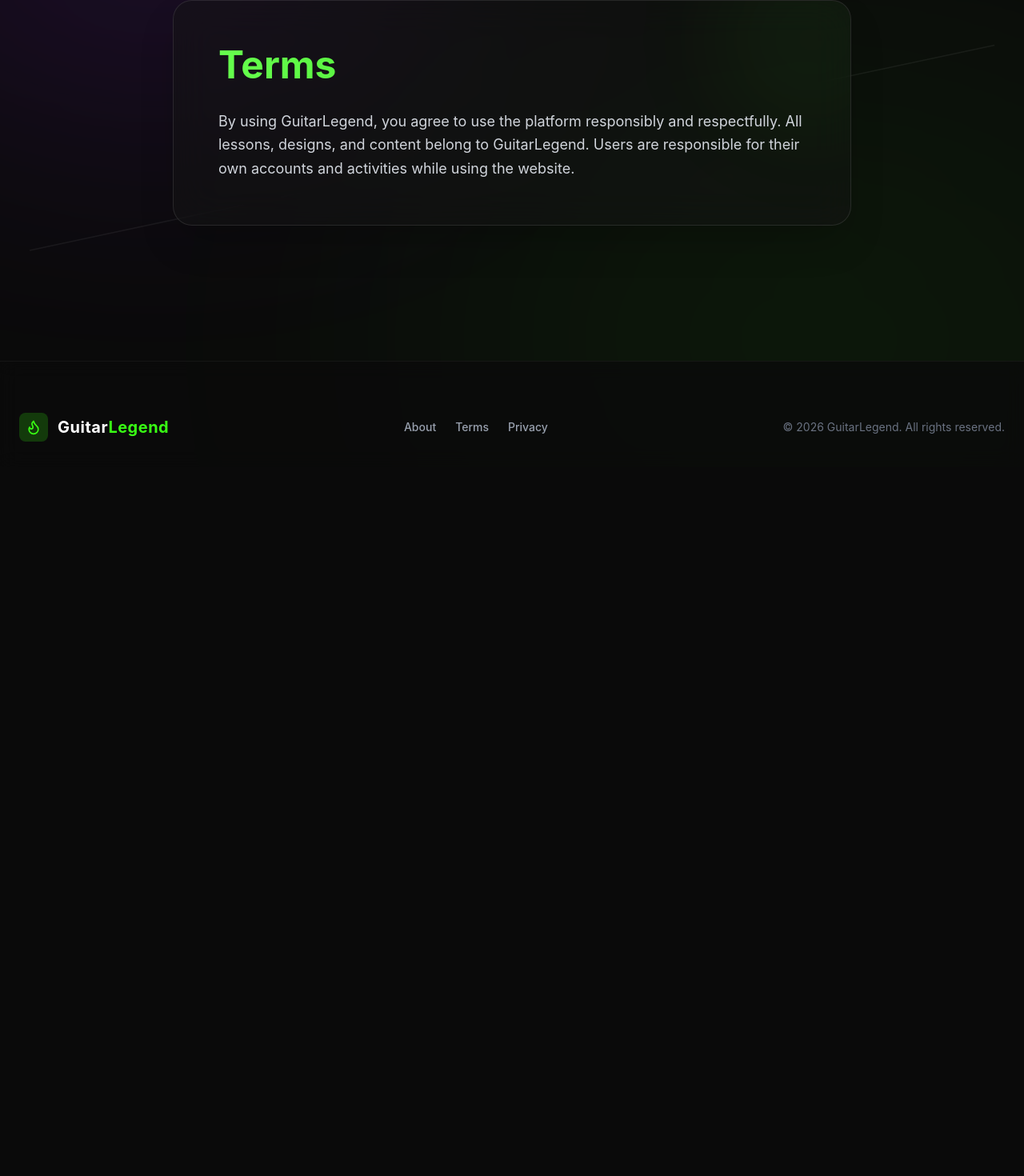
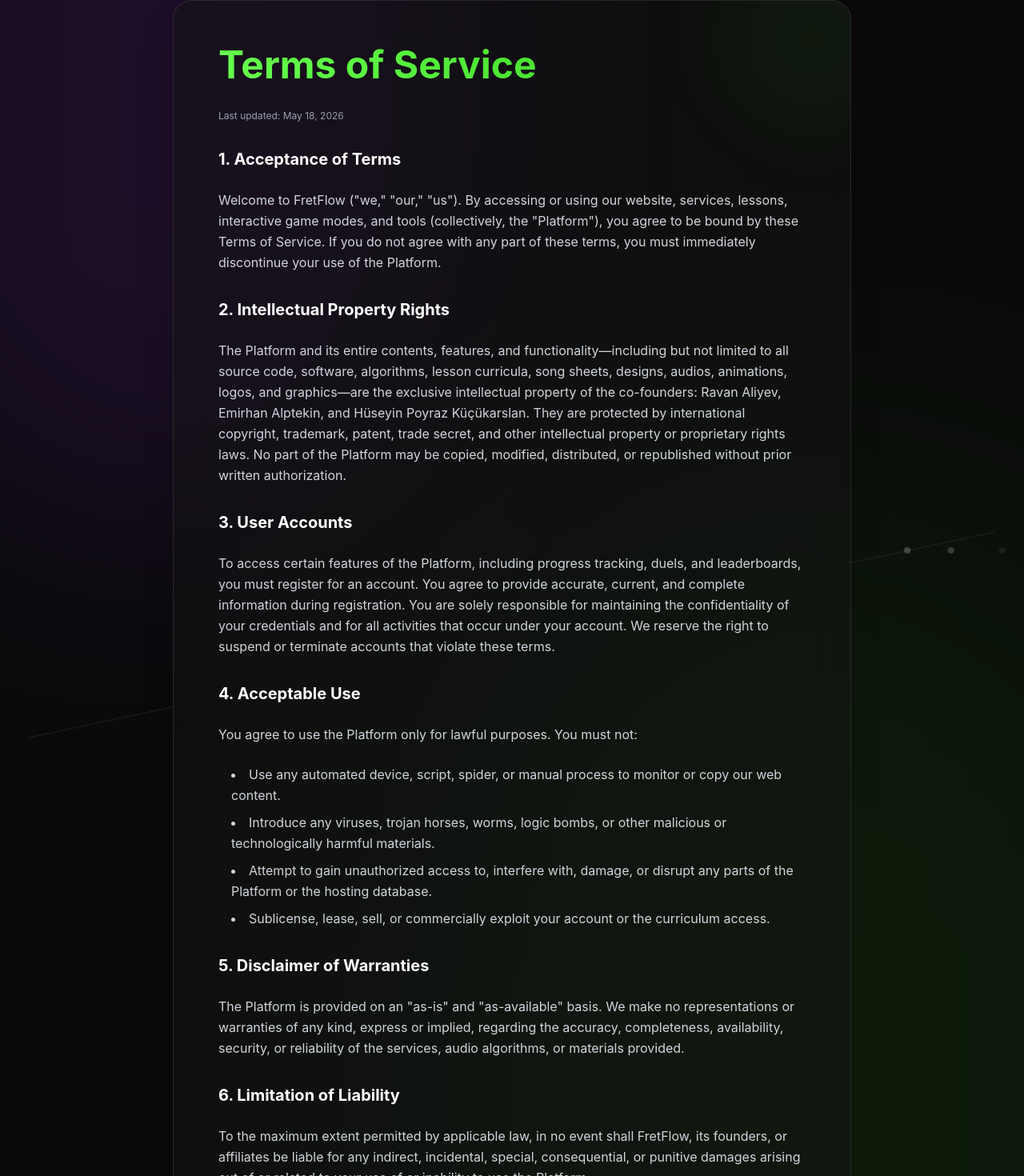
Before and after one commit to ravanaliyev/FretFlow, a React (Vite) app: page /terms in a window 1280 px wide. Shown: the part 216-1686 px from the top of the page at 80% size. Before the commit the page ends 800 px from the top, so only its background shows below. Built offline with nearby package versions, Linux system fonts and the light colour scheme; no server answers.

Commit message:
design: update terms & privacy policy clauses and apply mobile responsive sizing to dashboard sub-view headers

```diff
--- a/src/screens/dashboard/Dashboard.tsx
+++ b/src/screens/dashboard/Dashboard.tsx
@@ -1650,11 +1650,11 @@
         {/* Main Content - Full Width */}
         <main className="w-full">
           {(currentView === 'levels' || currentView === 'lessons') && (
-            <div className="mb-12">
-              <h2 className="text-4xl font-bold mb-3 text-white">
+            <div className="mb-6 md:mb-12">
+              <h2 className="text-2xl md:text-4xl font-bold mb-1.5 md:mb-3 text-white">
                 {isAllCompleted ? "Master of the Strings! 🏆" : "Welcome back, Rock Star! 🎸"}
               </h2>
-              <div className="text-gray-400">
+              <div className="text-gray-400 text-sm md:text-base">
                 {isAllCompleted
                   ? "You've conquered every lesson. Time to refine your skills or start a review!"
                   : <MotivationQuote />
@@ -1732,9 +1732,9 @@
                 exit={{ opacity: 0, y: -20 }}
                 className="space-y-12 pb-20"
               >
-                <div>
-                  <h2 className="text-3xl md:text-4xl font-bold mb-2">Your Activity</h2>
-                  <p className="text-gray-400">Track your progress, badges, and practice history.</p>
+                <div className="mb-6 md:mb-12">
+                  <h2 className="text-2xl md:text-4xl font-bold mb-1.5 md:mb-2 text-white">Your Activity</h2>
+                  <p className="text-gray-400 text-sm md:text-base">Track your progress, badges, and practice history.</p>
                 </div>
                 <ErrorBoundary>
                   <AnalyticsChart stats={practiceStats} />
@@ -1801,9 +1801,9 @@
                 exit={{ opacity: 0, y: -20 }}
                 className="max-w-xl mx-auto"
               >
-                <div className="text-center mb-12">
-                  <h2 className="text-4xl font-black mb-3 text-white">Precision Tuner 🎯</h2>
-                  <p className="text-gray-400 text-lg">Get your strings perfectly in sync before you play.</p>
+                <div className="text-center mb-6 md:mb-12">
+                  <h2 className="text-2xl md:text-4xl font-black mb-1.5 md:mb-3 text-white">Precision Tuner 🎯</h2>
+                  <p className="text-gray-400 text-sm md:text-lg">Get your strings perfectly in sync before you play.</p>
                 </div>
                 <GuitarTuner currentPitch={currentPitch} frequency={currentFrequency} notationStyle={notationStyle} />
               </motion.div>
@@ -1817,9 +1817,9 @@
                 exit={{ opacity: 0, y: -20 }}
                 className="max-w-2xl mx-auto"
               >
-                <div className="text-center mb-12">
-                  <h2 className="text-4xl font-bold mb-3 text-white">Speed Challenge</h2>
-                  <p className="text-gray-400 text-lg">Play as many notes as you can in 30 seconds!</p>
+                <div className="text-center mb-6 md:mb-12">
+                  <h2 className="text-2xl md:text-4xl font-bold mb-1.5 md:mb-3 text-white">Speed Challenge</h2>
+                  <p className="text-gray-400 text-sm md:text-lg">Play as many notes as you can in 30 seconds!</p>
                 </div>
 
                 <div className="glass-panel p-12 rounded-[3rem] relative overflow-hidden flex flex-col items-center justify-center min-h-[450px]">
@@ -1961,9 +1961,9 @@
                 exit={{ opacity: 0, y: -20 }}
                 className="max-w-3xl mx-auto"
               >
-                <div className="text-center mb-12">
-                  <h2 className="text-4xl font-black mb-3 text-white">Duel Arena</h2>
-                  <p className="text-gray-400 text-lg">Create a duel room, share the code, and compete with a friend.</p>
+                <div className="text-center mb-6 md:mb-12">
+                  <h2 className="text-2xl md:text-4xl font-black mb-1.5 md:mb-3 text-white">Duel Arena</h2>
+                  <p className="text-gray-400 text-sm md:text-lg">Create a duel room, share the code, and compete with a friend.</p>
                 </div>
 
                 <div className="glass-panel p-8 rounded-[3rem] bg-white/5 border border-white/10">
@@ -2184,9 +2184,9 @@
                 exit={{ opacity: 0, y: -20 }}
                 className="max-w-xl mx-auto"
               >
-                <div className="text-center mb-12">
-                  <h2 className="text-4xl font-black mb-3 text-white">Metronome ⏱️</h2>
-                  <p className="text-gray-400 text-lg">Keep your rhythm tight and your timing perfect.</p>
+                <div className="text-center mb-6 md:mb-12">
+                  <h2 className="text-2xl md:text-4xl font-black mb-1.5 md:mb-3 text-white">Metronome ⏱️</h2>
+                  <p className="text-gray-400 text-sm md:text-lg">Keep your rhythm tight and your timing perfect.</p>
                 </div>
                 <Metronome />
               </motion.div>
@@ -2202,9 +2202,9 @@
               >
                 {!currentSong ? (
                   <>
-                    <div className="text-center mb-12">
-                      <h2 className="text-4xl font-black mb-3 text-white">Song Library 🎵</h2>
-                      <p className="text-gray-400 text-lg">Play along with classic riffs and songs.</p>
+                    <div className="text-center mb-6 md:mb-12">
+                      <h2 className="text-2xl md:text-4xl font-black mb-1.5 md:mb-3 text-white">Song Library 🎵</h2>
+                      <p className="text-gray-400 text-sm md:text-lg">Play along with classic riffs and songs.</p>
                     </div>
                     <SongLibrary songs={songs} onSelect={(song) => setCurrentSong(song)} />
                   </>
--- a/src/screens/landing/AboutPage.tsx
+++ b/src/screens/landing/AboutPage.tsx
@@ -59,8 +59,8 @@
               <h3 className="text-center text-xs uppercase tracking-[0.3em] text-gray-400 font-bold mb-10">Visionaries & Creators</h3>
               <div className="grid grid-cols-1 md:grid-cols-3 gap-6 max-w-3xl mx-auto">
                 {[
+                  { name: "Ravan Aliyev", role: "Co-Founder", initial: "R", linkedin: "https://www.linkedin.com/in/ravanaliyev01/" },
                   { name: "Emirhan Alptekin", role: "Co-Founder", initial: "E", linkedin: "https://www.linkedin.com/in/emirhan-alptekin" },
-                  { name: "Ravan Aliyev", role: "Co-Founder", initial: "R", linkedin: "https://www.linkedin.com/in/ravanaliyev01/" },
                   { name: "Hüseyin Poyraz Küçükarslan", role: "Co-Founder", initial: "H", linkedin: "#" }
                 ].map((creator, i) => (
                   <motion.a
--- a/src/screens/landing/PrivacyPage.tsx
+++ b/src/screens/landing/PrivacyPage.tsx
@@ -24,13 +24,56 @@
 
           {/* Page Heading */}
           <h1 className="text-4xl md:text-5xl font-bold mb-8 text-transparent bg-clip-text bg-gradient-to-r from-primary-400 to-primary-600">
-            Privacy
+            Privacy Policy
           </h1>
 
           {/* Privacy statement content */}
-          <div className="space-y-6 text-lg text-gray-300 leading-relaxed relative z-10">
+          <div className="space-y-6 text-base text-gray-300 leading-relaxed relative z-10">
+            <p className="text-gray-400 text-xs">Last updated: May 18, 2026</p>
+
             <p>
-              GuitarLegend respects your privacy. Basic account information and progress data may be stored to improve your experience. Your personal information will never be sold or shared without permission.
+              At FretFlow, we are committed to protecting your privacy. This Privacy Policy describes how we collect, use, store, and share your personal information when you utilize our interactive guitar learning platform.
+            </p>
+
+            <h2 className="text-xl font-bold text-white mt-8">1. Information We Collect</h2>
+            <p>
+              To provide a fully personalized learning experience, we collect certain details, including:
+            </p>
+            <ul className="list-disc list-inside space-y-2 ml-4">
+              <li><strong>Account Credentials:</strong> Your username, email address, and encrypted passwords used for authentication.</li>
+              <li><strong>Progress & Performance Data:</strong> Completed lessons, daily streak logs, song practice high scores, challenge histories, and leaderboard statistics.</li>
+              <li><strong>Technical Metadata:</strong> Device parameters, basic connection data, and browser cookies used strictly to sustain active user login sessions.</li>
+            </ul>
+
+            <h2 className="text-xl font-bold text-white mt-8">2. How We Use Your Information</h2>
+            <p>
+              The data collected is utilized solely to:
+            </p>
+            <ul className="list-disc list-inside space-y-2 ml-4">
+              <li>Manage your active credentials, restore your account state, and sync your level progression.</li>
+              <li>Calculate and rank your XP score on the global live leaderboard.</li>
+              <li>Facilitate real-time competitive guitar duels and match-ups with other users.</li>
+              <li>Send system notifications regarding milestone achievements, friend requests, or system updates.</li>
+            </ul>
+
+            <h2 className="text-xl font-bold text-white mt-8">3. Data Sharing & Disclosure</h2>
+            <p>
+              Your personal information is secure. <strong>We do not sell, lease, trade, or share your data with any third-party marketing companies.</strong> Data is only disclosed when legally required or when essential to operate our secure database systems.
+            </p>
+
+            <h2 className="text-xl font-bold text-white mt-8">4. Data Security</h2>
+            <p>
+              We implement strict industry-standard security and hashing protocols (such as bcrypt for password storage) to defend against unauthorized access, loss, or manipulation of user data. However, no database or network is 100% secure, and we urge you to use strong password protocols.
+            </p>
+
+            <h2 className="text-xl font-bold text-white mt-8">5. Cookies and Session Storage</h2>
+            <p>
+              We use secure localStorage and cookie-like session stores exclusively to verify authentication states and automatically restore your user progress on app page refreshes.
+            </p>
+
+            <h2 className="text-xl font-bold text-white mt-8">6. Your Rights</h2>
+            <p>
+              You have the right to request deletion of your account and clear all stored lesson history and score logs at any time. To execute account deletion or ask questions about our data policies, you can interact with our founders via the contact forms in the dashboard profile menu.
             </p>
           </div>
         </div>
--- a/src/screens/landing/TermsPage.tsx
+++ b/src/screens/landing/TermsPage.tsx
@@ -24,13 +24,47 @@
 
           {/* Page Heading */}
           <h1 className="text-4xl md:text-5xl font-bold mb-8 text-transparent bg-clip-text bg-gradient-to-r from-primary-400 to-primary-600">
-            Terms
+            Terms of Service
           </h1>
 
           {/* Service terms content */}
-          <div className="space-y-6 text-lg text-gray-300 leading-relaxed relative z-10">
+          <div className="space-y-6 text-base text-gray-300 leading-relaxed relative z-10">
+            <p className="text-gray-400 text-xs">Last updated: May 18, 2026</p>
+
+            <h2 className="text-xl font-bold text-white mt-8">1. Acceptance of Terms</h2>
             <p>
-              By using GuitarLegend, you agree to use the platform responsibly and respectfully. All lessons, designs, and content belong to GuitarLegend. Users are responsible for their own accounts and activities while using the website.
+              Welcome to FretFlow ("we," "our," "us"). By accessing or using our website, services, lessons, interactive game modes, and tools (collectively, the "Platform"), you agree to be bound by these Terms of Service. If you do not agree with any part of these terms, you must immediately discontinue your use of the Platform.
+            </p>
+
+            <h2 className="text-xl font-bold text-white mt-8">2. Intellectual Property Rights</h2>
+            <p>
+              The Platform and its entire contents, features, and functionality—including but not limited to all source code, software, algorithms, lesson curricula, song sheets, designs, audios, animations, logos, and graphics—are the exclusive intellectual property of the co-founders: Ravan Aliyev, Emirhan Alptekin, and Hüseyin Poyraz Küçükarslan. They are protected by international copyright, trademark, patent, trade secret, and other intellectual property or proprietary rights laws. No part of the Platform may be copied, modified, distributed, or republished without prior written authorization.
+            </p>
+
+            <h2 className="text-xl font-bold text-white mt-8">3. User Accounts</h2>
+            <p>
+              To access certain features of the Platform, including progress tracking, duels, and leaderboards, you must register for an account. You agree to provide accurate, current, and complete information during registration. You are solely responsible for maintaining the confidentiality of your credentials and for all activities that occur under your account. We reserve the right to suspend or terminate accounts that violate these terms.
+            </p>
+
+            <h2 className="text-xl font-bold text-white mt-8">4. Acceptable Use</h2>
+            <p>
+              You agree to use the Platform only for lawful purposes. You must not:
+            </p>
+            <ul className="list-disc list-inside space-y-2 ml-4">
+              <li>Use any automated device, script, spider, or manual process to monitor or copy our web content.</li>
+              <li>Introduce any viruses, trojan horses, worms, logic bombs, or other malicious or technologically harmful materials.</li>
+              <li>Attempt to gain unauthorized access to, interfere with, damage, or disrupt any parts of the Platform or the hosting database.</li>
+              <li>Sublicense, lease, sell, or commercially exploit your account or the curriculum access.</li>
+            </ul>
+
+            <h2 className="text-xl font-bold text-white mt-8">5. Disclaimer of Warranties</h2>
+            <p>
+              The Platform is provided on an "as-is" and "as-available" basis. We make no representations or warranties of any kind, express or implied, regarding the accuracy, completeness, availability, security, or reliability of the services, audio algorithms, or materials provided.
+            </p>
+
+            <h2 className="text-xl font-bold text-white mt-8">6. Limitation of Liability</h2>
+            <p>
+              To the maximum extent permitted by applicable law, in no event shall FretFlow, its founders, or affiliates be liable for any indirect, incidental, special, consequential, or punitive damages arising out of or related to your use of or inability to use the Platform.
             </p>
           </div>
         </div>
```
